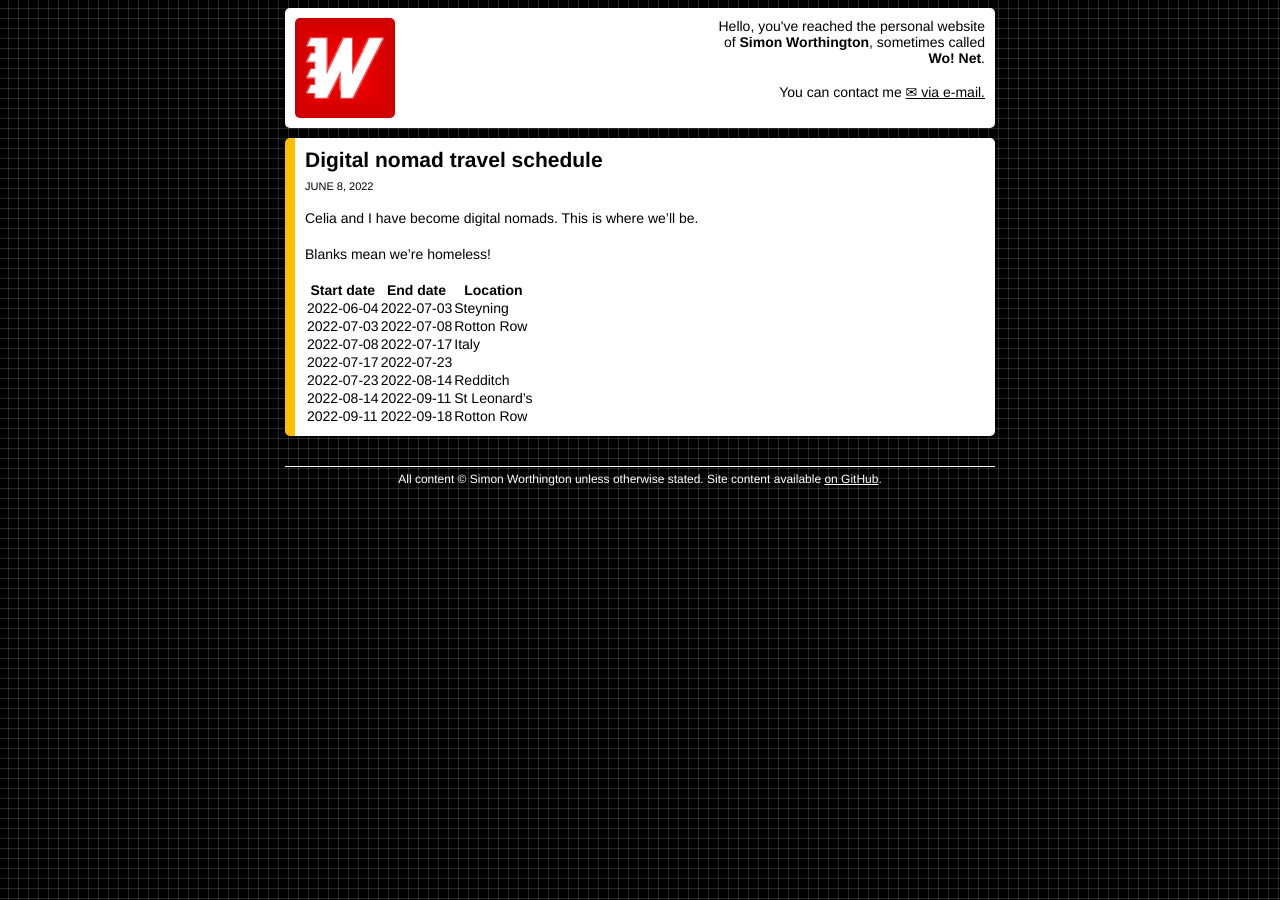
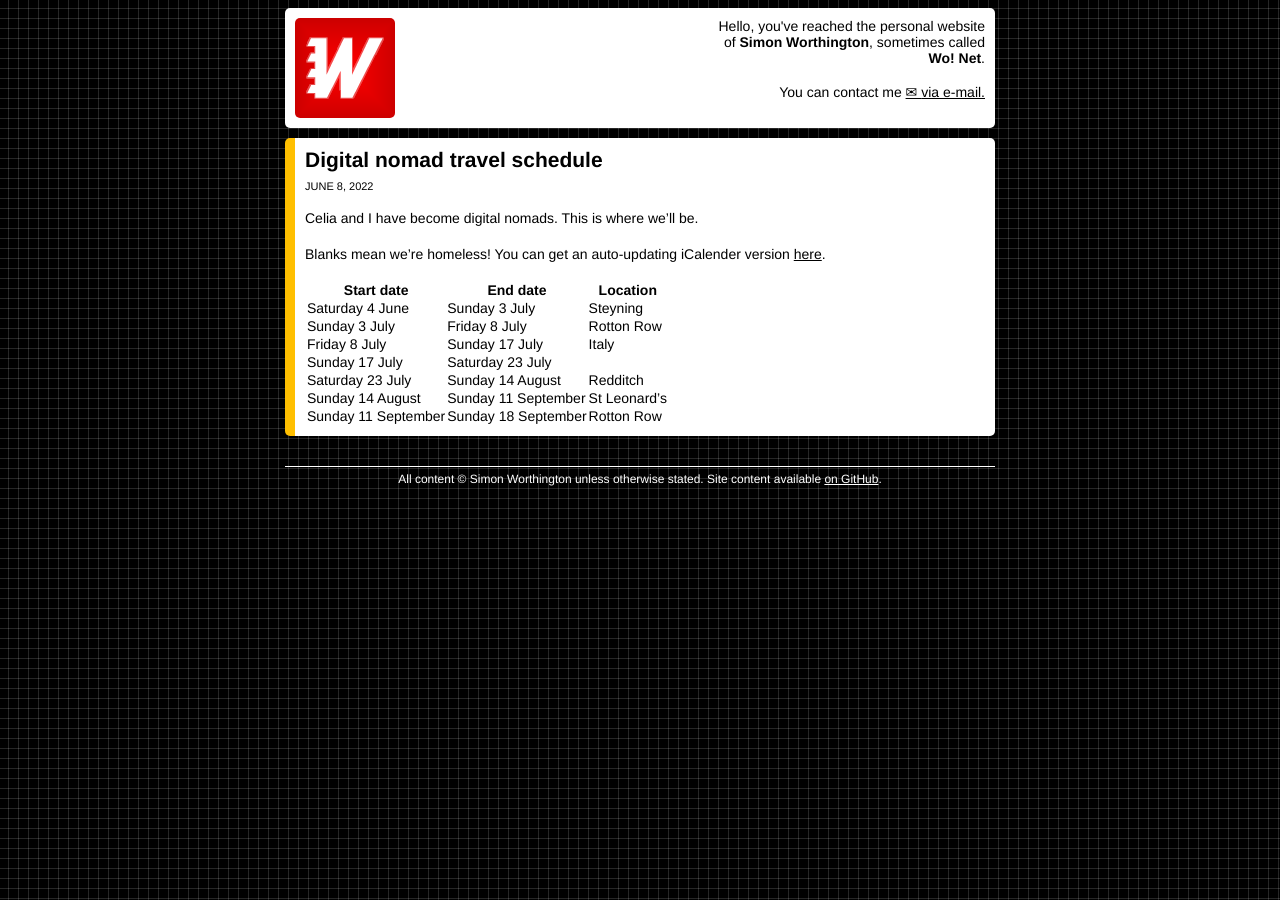
Before and after one commit to simonwo/simonwo.net, a Jekyll site: the page built from _posts/2022-06-08-travel-schedule.md, in a window 1280 px wide. Built offline with Jekyll 4.4.1, drawn with Linux system fonts in a browser that asks for light colours; comment, search, counter and statistics services are not loaded.

Commit message:
Add auto-updating iCal schedule.

```diff
--- a/_config.yml
+++ b/_config.yml
@@ -25,11 +25,6 @@ twitter:
 permalink: /:categories/:title/
 lang: en
 
-data:
-  authors:
-    Simon Worthington:
-      twitter: 51M0NW
-
 # Build settings
 markdown: kramdown
 plugins:
--- /dev/null
+++ b/_data/authors.yml
@@ -0,0 +1,2 @@
+Simon Worthington:
+  twitter: 51M0NW
--- a/_posts/2022-06-08-travel-schedule.md
+++ b/_posts/2022-06-08-travel-schedule.md
@@ -6,14 +6,19 @@ excerpt: Celia and I have become digital nomads. This is where we’ll be.
 
 Celia and I have become digital nomads. This is where we’ll be.
 
-Blanks mean we’re homeless!
+Blanks mean we’re homeless! You can get an auto-updating iCalender version [here](/nomads.ical).
 
-| Start date | End date   | Location     |
-|------------|------------|--------------|
-| 2022-06-04 | 2022-07-03 | Steyning     |
-| 2022-07-03 | 2022-07-08 | Rotton Row   |
-| 2022-07-08 | 2022-07-17 | Italy        |
-| 2022-07-17 | 2022-07-23 |              |
-| 2022-07-23 | 2022-08-14 | Redditch     |
-| 2022-08-14 | 2022-09-11 | St Leonard’s |
-| 2022-09-11 | 2022-09-18 | Rotton Row   |
+<table>
+  <thead>
+    <tr><th>Start date</th><th>End date</th><th>Location</th></tr>
+  </thead>
+  <tbody>
+    {% for destination in site.data.nomads %}
+    <tr>
+      <td>{{ destination.start | date: "%A %e %B" }}</td>
+      <td>{{ destination.end | date: "%A %e %B" }}</td>
+      <td>{{ destination.location }}</td>
+    </tr>
+    {% endfor %}
+  </tbody>
+</table>
```
Also changed, not shown: _data/nomads.yml (added, +21 -0 lines), 1 other file.
